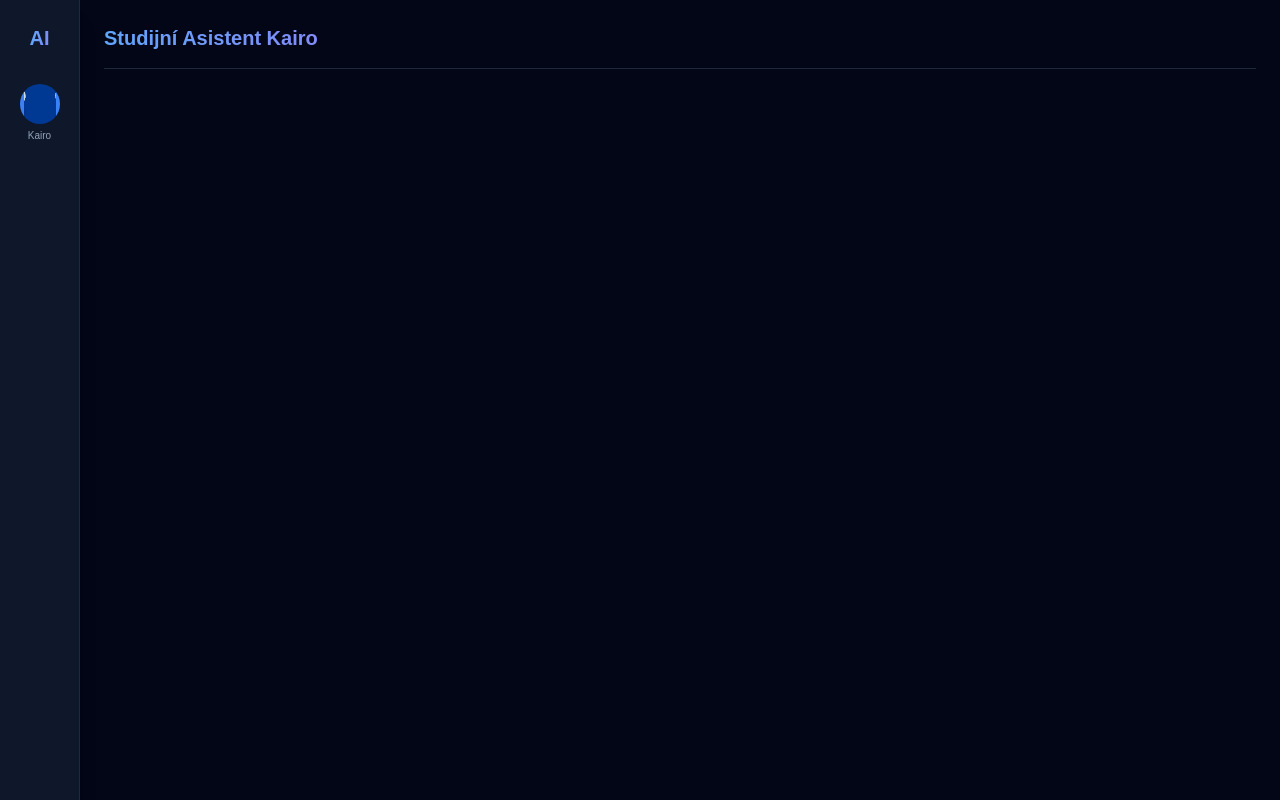
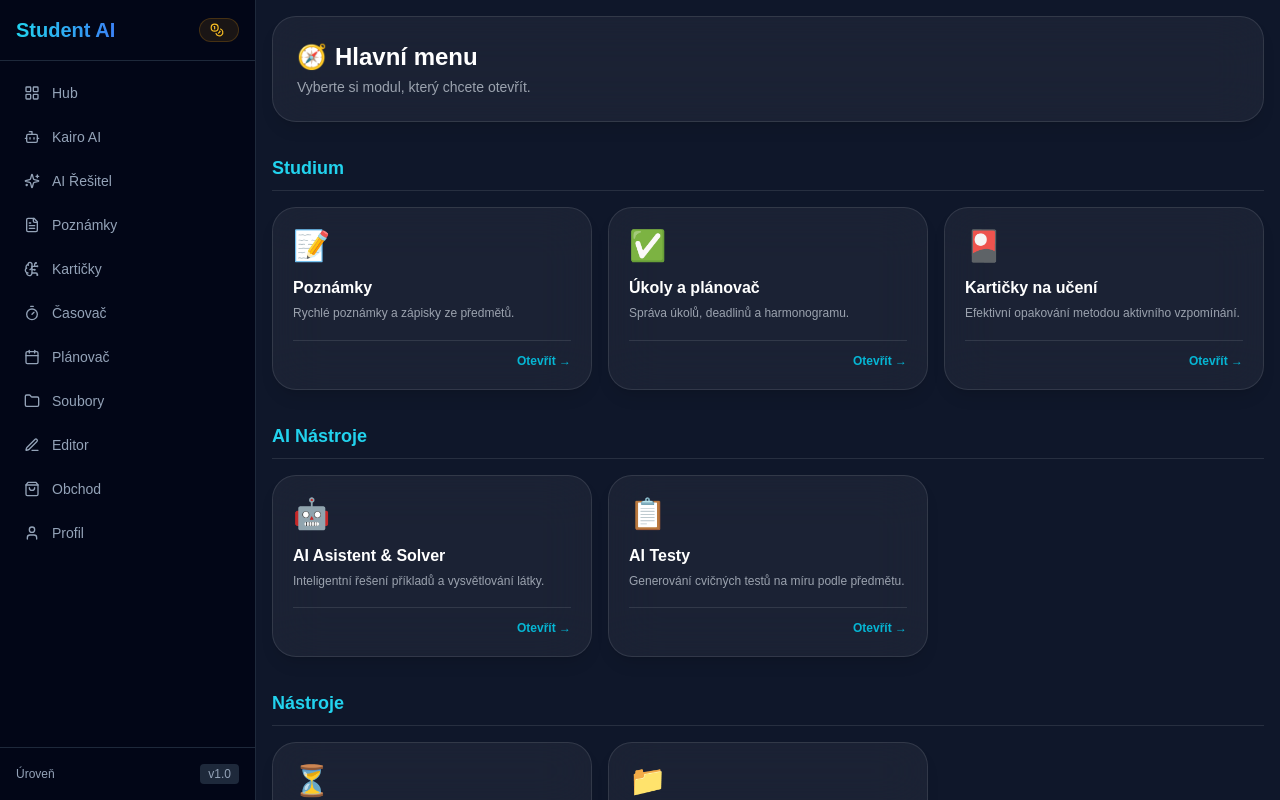
Before and after one commit to InfinityLook/Student-Ai, a Next.js app: page / in a window 1280 px wide. Built offline with nearby package versions, Linux system fonts and the light colour scheme.

Commit message:
Refactor DashboardShell to use store and modules

```diff
--- a/components/DashboardShell.tsx
+++ b/components/DashboardShell.tsx
@@ -1,51 +1,161 @@
 'use client';
 
-import React, { ReactNode, Dispatch, SetStateAction } from 'react';
-import KairoAvatar from './KairoAvatar';
+import React from 'react';
+import { useStore, ActiveTab } from '@/store/useStore';
+import MenuHubModule from '@/components/modules/MenuHubModule';
+import KairoModule from '@/components/modules/KairoModule';
+import NotesModule from '@/components/modules/NotesModule';
+import FlashcardsModule from '@/components/modules/FlashcardsModule';
+import FocusTimerModule from '@/components/modules/FocusTimerModule';
+import AISolver from '@/components/modules/AISolver';
+import TaskPlannerModule from '@/components/modules/TaskPlannerModule';
+import ProfileModule from '@/components/modules/ProfileModule';
+import ShopModule from '@/components/modules/ShopModule';
+import FileSystemModule from '@/components/modules/FileSystemModule';
+import DocumentEditorModule from '@/components/DocumentEditorModule';
 
-interface DashboardShellProps {
-  children: ReactNode;
-  activeModule: string;
-  setActiveModule: Dispatch<SetStateAction<string>>;
+import {
+  LayoutGrid,
+  Bot,
+  FileText,
+  BrainCircuit,
+  Timer,
+  Sparkles,
+  Calendar,
+  User,
+  ShoppingBag,
+  Folder,
+  Edit3,
+  Coins
+} from 'lucide-react';
+
+interface NavItem {
+  id: ActiveTab;
+  label: string;
+  icon: React.ElementType;
 }
 
-export default function DashboardShell({ children, activeModule, setActiveModule }: DashboardShellProps) {
+const navItems: NavItem[] = [
+  { id: 'hub', label: 'Hub', icon: LayoutGrid },
+  { id: 'kairo', label: 'Kairo AI', icon: Bot },
+  { id: 'solver', label: 'AI Řešitel', icon: Sparkles },
+  { id: 'notes', label: 'Poznámky', icon: FileText },
+  { id: 'flashcards', label: 'Kartičky', icon: BrainCircuit },
+  { id: 'timer', label: 'Časovač', icon: Timer },
+  { id: 'planner', label: 'Plánovač', icon: Calendar },
+  { id: 'files', label: 'Soubory', icon: Folder },
+  { id: 'editor', label: 'Editor', icon: Edit3 },
+  { id: 'shop', label: 'Obchod', icon: ShoppingBag },
+  { id: 'profile', label: 'Profil', icon: User },
+];
+
+export default function DashboardShell() {
+  const activeTab = useStore((state) => state.activeTab);
+  const setActiveTab = useStore((state) => state.setActiveTab);
+  const coins = useStore((state) => state.coins);
+  const level = useStore((state) => state.level);
+
+  const renderModule = () => {
+    switch (activeTab) {
+      case 'hub': return <MenuHubModule />;
+      case 'kairo': return <KairoModule />;
+      case 'notes': return <NotesModule />;
+      case 'flashcards': return <FlashcardsModule />;
+      case 'timer': return <FocusTimerModule />;
+      case 'solver': return <AISolver />;
+      case 'planner': return <TaskPlannerModule />;
+      case 'profile': return <ProfileModule />;
+      case 'shop': return <ShopModule />;
+      case 'files': return <FileSystemModule />;
+      case 'editor': return <DocumentEditorModule />;
+      default: return <MenuHubModule />;
+    }
+  };
+
   return (
-    <div className="flex h-screen bg-slate-950 text-white overflow-hidden">
-      {/* Boční panel / Navigation */}
-      <aside className="w-20 bg-slate-900 border-r border-slate-800 flex flex-col items-center py-6 gap-6 shadow-xl z-10">
-        <div className="text-xl font-bold bg-gradient-to-r from-blue-400 to-indigo-400 bg-clip-text text-transparent">
-          AI
+    <div className="flex h-screen bg-slate-900 text-slate-100 overflow-hidden">
+      {/* Boční navigace pro desktopy */}
+      <aside className="hidden md:flex flex-col w-64 bg-slate-950 border-r border-slate-800">
+        <div className="p-4 border-b border-slate-800 flex items-center justify-between">
+          <button
+            onClick={() => setActiveTab('hub')}
+            className="text-xl font-bold bg-gradient-to-r from-cyan-400 to-blue-500 bg-clip-text text-transparent"
+          >
+            Student AI
+          </button>
+          <div className="flex items-center gap-1 bg-amber-500/10 text-amber-400 px-2.5 py-1 rounded-full text-xs font-semibold border border-amber-500/20">
+            <Coins className="w-3.5 h-3.5" />
+            <span>{coins}</span>
+          </div>
         </div>
 
-        <button
-          onClick={() => setActiveModule('kairo')}
-          className={`flex flex-col items-center justify-center p-2 rounded-xl transition-all ${
-            activeModule === 'kairo'
-              ? 'bg-blue-600/20 border border-blue-500/50 text-blue-400 shadow-md'
-              : 'text-slate-400 hover:text-white hover:bg-slate-800'
-          }`}
-          title="Kairo Asistent"
-        >
-          <div className="w-10 h-10 flex items-center justify-center overflow-hidden rounded-full">
-            <KairoAvatar size="sm" />
-          </div>
-          <span className="text-[10px] font-medium mt-1">Kairo</span>
-        </button>
+        <nav className="flex-1 overflow-y-auto p-3 space-y-1">
+          {navItems.map((item) => {
+            const Icon = item.icon;
+            const isActive = activeTab === item.id;
+            return (
+              <button
+                key={item.id}
+                onClick={() => setActiveTab(item.id)}
+                className={`w-full flex items-center gap-3 px-3 py-2.5 rounded-xl text-sm font-medium transition-colors ${
+                  isActive
+                    ? 'bg-cyan-500/10 text-cyan-400 border border-cyan-500/20'
+                    : 'text-slate-400 hover:text-slate-200 hover:bg-slate-900'
+                }`}
+              >
+                <Icon className="w-4 h-4" />
+                <span>{item.label}</span>
+              </button>
+            );
+          })}
+        </nav>
+
+        <div className="p-4 border-t border-slate-800 flex items-center justify-between text-xs text-slate-400">
+          <span>Úroveň {level}</span>
+          <span className="bg-slate-800 px-2 py-0.5 rounded">v1.0</span>
+        </div>
       </aside>
 
       {/* Hlavní obsahová část */}
-      <main className="flex-1 overflow-y-auto p-6 bg-slate-950">
-        <header className="flex justify-between items-center mb-8 border-b border-slate-800 pb-4">
-          <h1 className="text-xl font-bold bg-gradient-to-r from-blue-400 to-indigo-400 bg-clip-text text-transparent">
-            Studijní Asistent Kairo
-          </h1>
+      <div className="flex-1 flex flex-col h-full overflow-hidden">
+        {/* Mobilní hlavička */}
+        <header className="md:hidden flex items-center justify-between p-4 bg-slate-950 border-b border-slate-800">
+          <button
+            onClick={() => setActiveTab('hub')}
+            className="font-bold text-lg text-cyan-400"
+          >
+            Student AI
+          </button>
+          <div className="flex items-center gap-1 bg-amber-500/10 text-amber-400 px-2 py-1 rounded-full text-xs font-semibold">
+            <Coins className="w-3 h-3" />
+            <span>{coins}</span>
+          </div>
         </header>
 
-        <div className="max-w-4xl mx-auto">
-          {children}
-        </div>
-      </main>
+        {/* Dynamicky vložený modul */}
+        <main className="flex-1 overflow-y-auto bg-slate-900">
+          {renderModule()}
+        </main>
+
+        {/* Mobilní spodní lišta */}
+        <nav className="md:hidden border-t border-slate-800 bg-slate-950 flex justify-around p-2">
+          {navItems.slice(0, 5).map((item) => {
+            const Icon = item.icon;
+            const isActive = activeTab === item.id;
+            return (
+              <button
+                key={item.id}
+                onClick={() => setActiveTab(item.id)}
+                className={`flex flex-col items-center p-2 text-xs ${
+                  isActive ? 'text-cyan-400' : 'text-slate-400'
+                }`}
+              >
+                <Icon className="w-5 h-5" />
+              </button>
+            );
+          })}
+        </nav>
+      </div>
     </div>
   );
 }
```
